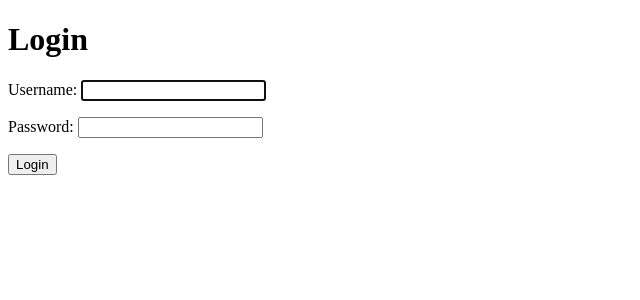
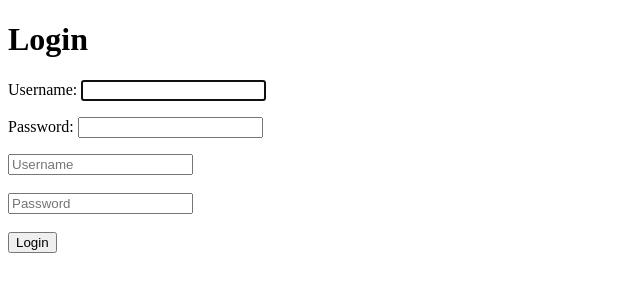
Before and after one commit to Zenyi1/software-engineering-3028, a Django app: page /login/ in a window 1280 px wide. Shown: the part 78-378 px from the top of the page, without its empty margins (0-640 px from the left). Run offline with Django 5.2, Linux system fonts and the light colour scheme.

Commit message:
Added form to login page

```diff
--- a/mouse_colony_management/website/templates/registration/login.html
+++ b/mouse_colony_management/website/templates/registration/login.html
@@ -5,7 +5,15 @@
     <form method="post">
         {% csrf_token %}
         {{ form.as_p }}
-        <button type="submit">Login</button>
+        <div class="mb-3">
+            <input type="text" class="form-control" name="username", placeholder="Username" required>
+        </div>
+        <br/>
+        <div class="mb-3">
+            <input type="password" class="form-control" name="password", placeholder="Password" required>
+        </div>
+        <br/>
+        <button type="submit" class="btn btn-secondary">Login</button>
     </form>
 
 
```
